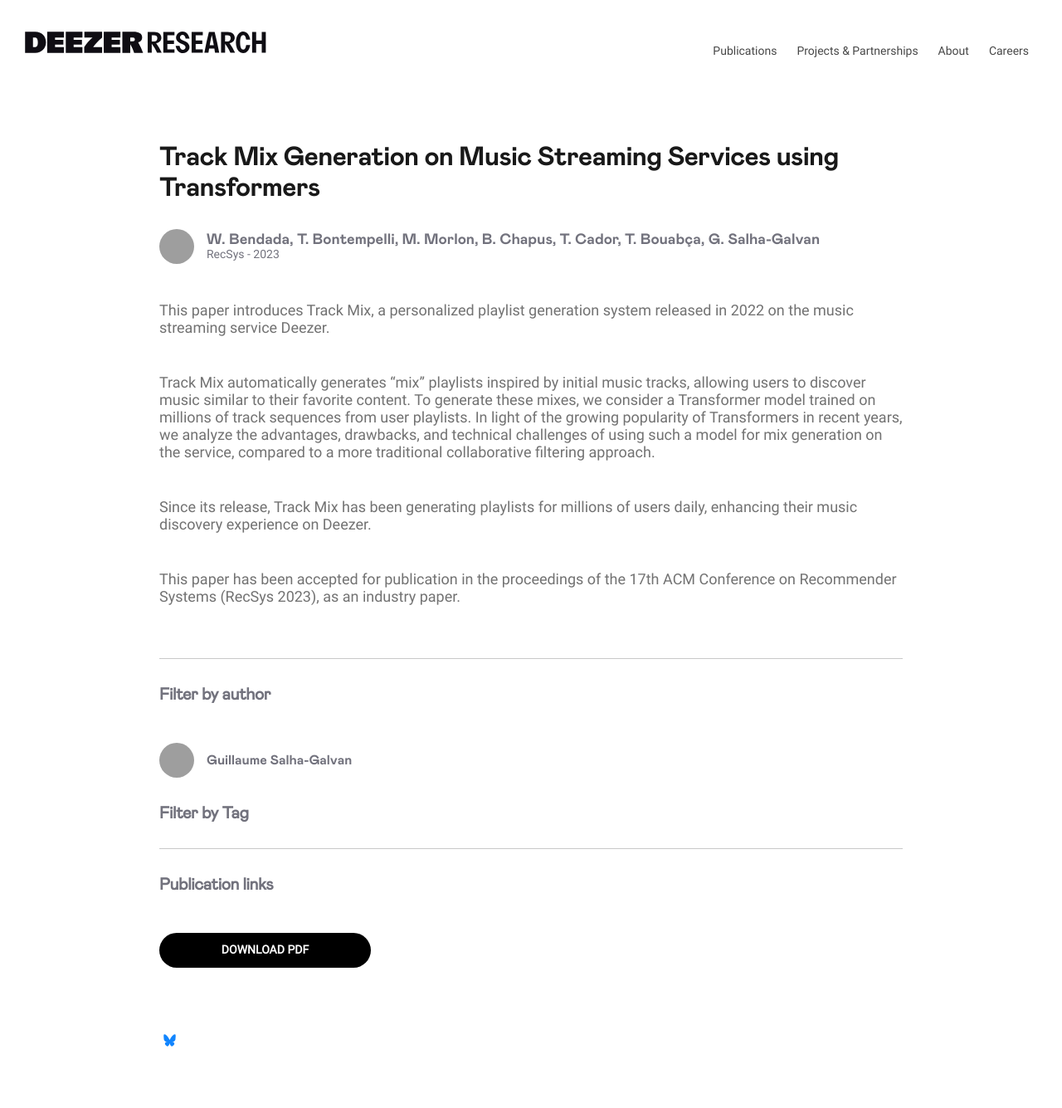
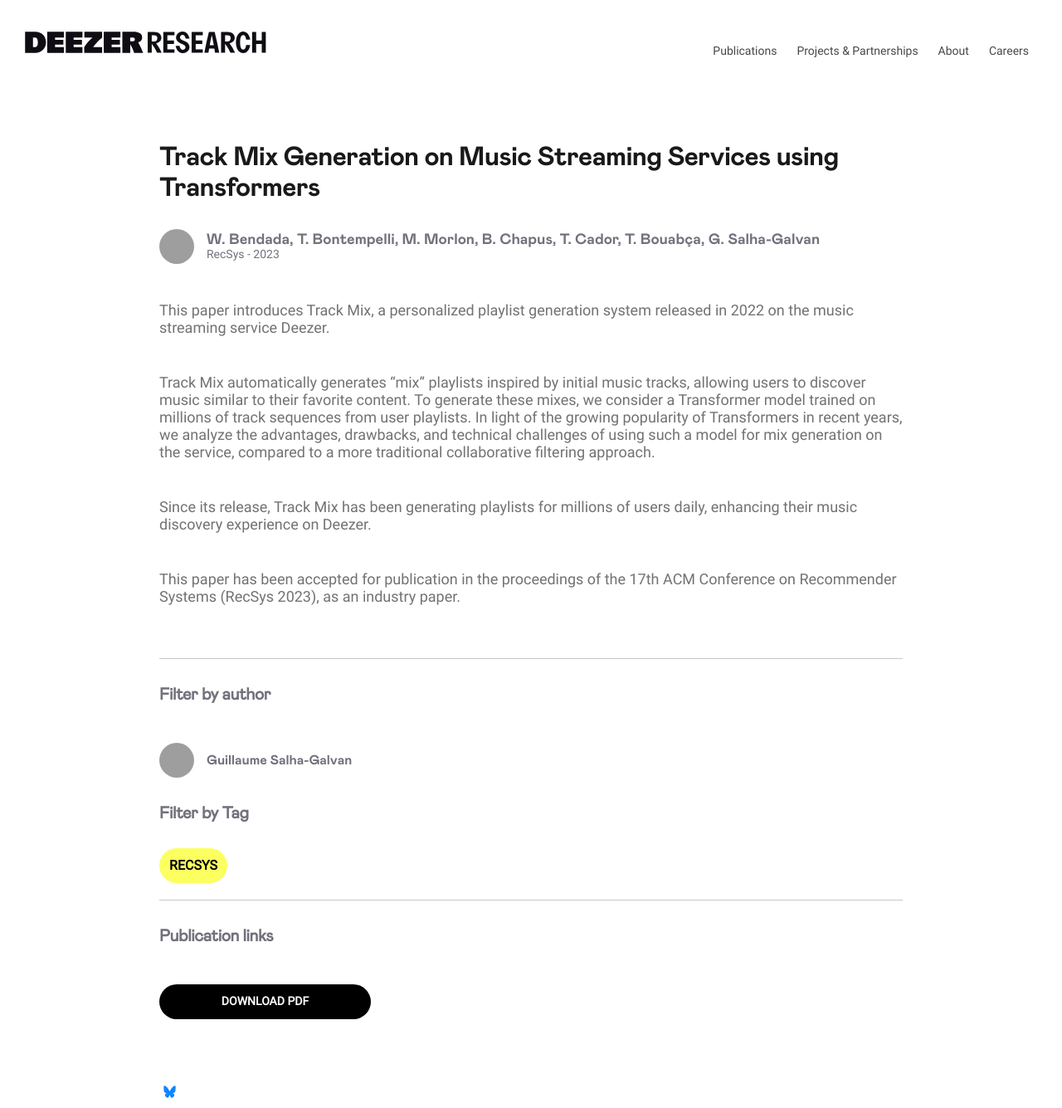
Before and after one commit to deezer/deezer.github.io, a Jekyll site: the page built from _posts/2023-08-29-recsys-salhagalvan.md, in a window 1280 px wide. Shown: the top 1335 px of the page at 83% size. Built offline with Jekyll 4.4.1, drawn with Linux system fonts in a browser that asks for light colours; comment, search, counter and statistics services are not loaded; grey boxes are pictures that could not be loaded.

Commit message:
remove useless site level topics lists

```diff
--- a/_config.yml
+++ b/_config.yml
@@ -54,10 +54,6 @@
   - lmarey
   - lbriand
 
-topics:
-  - MIR
-  - NLP
-
 defaults:
   - scope:
       path: ""
--- a/_layouts/post.html
+++ b/_layouts/post.html
@@ -39,8 +39,8 @@
             </h2>
             <div class="domains">
                 {% for domain in page.domains %}
-                {% if site.topics contains domain %}
                 {% assign topic = site.domains | where: 'name', domain | first %}
+                {% if topic %}
                 <a class="post-domain"
                     style="background-color: {{ topic.color_bg }}; color: {{ topic.color_font }};"
                     href="{{ topic.name  | prepend: '/domains/' | prepend: site.url }}.html">
--- a/_sass/_research_post.scss
+++ b/_sass/_research_post.scss
@@ -241,7 +241,7 @@
   text-align: center;
   background: #ef5466;
   border-radius: 32px;
-  width: 72px;
+  width: 82px;
   min-width: 72px;
   height: 42px;
   font-family: Roboto;
```
